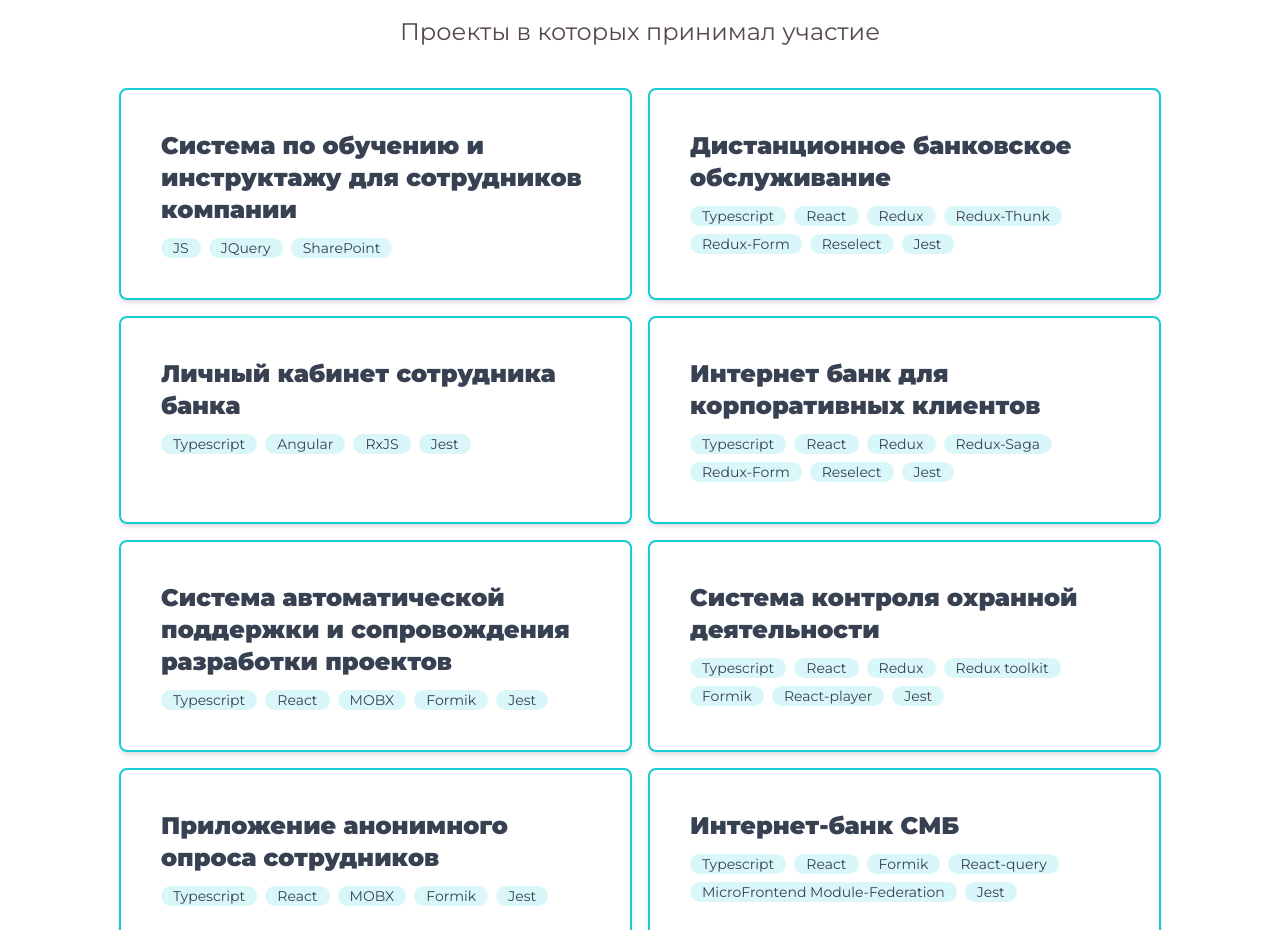
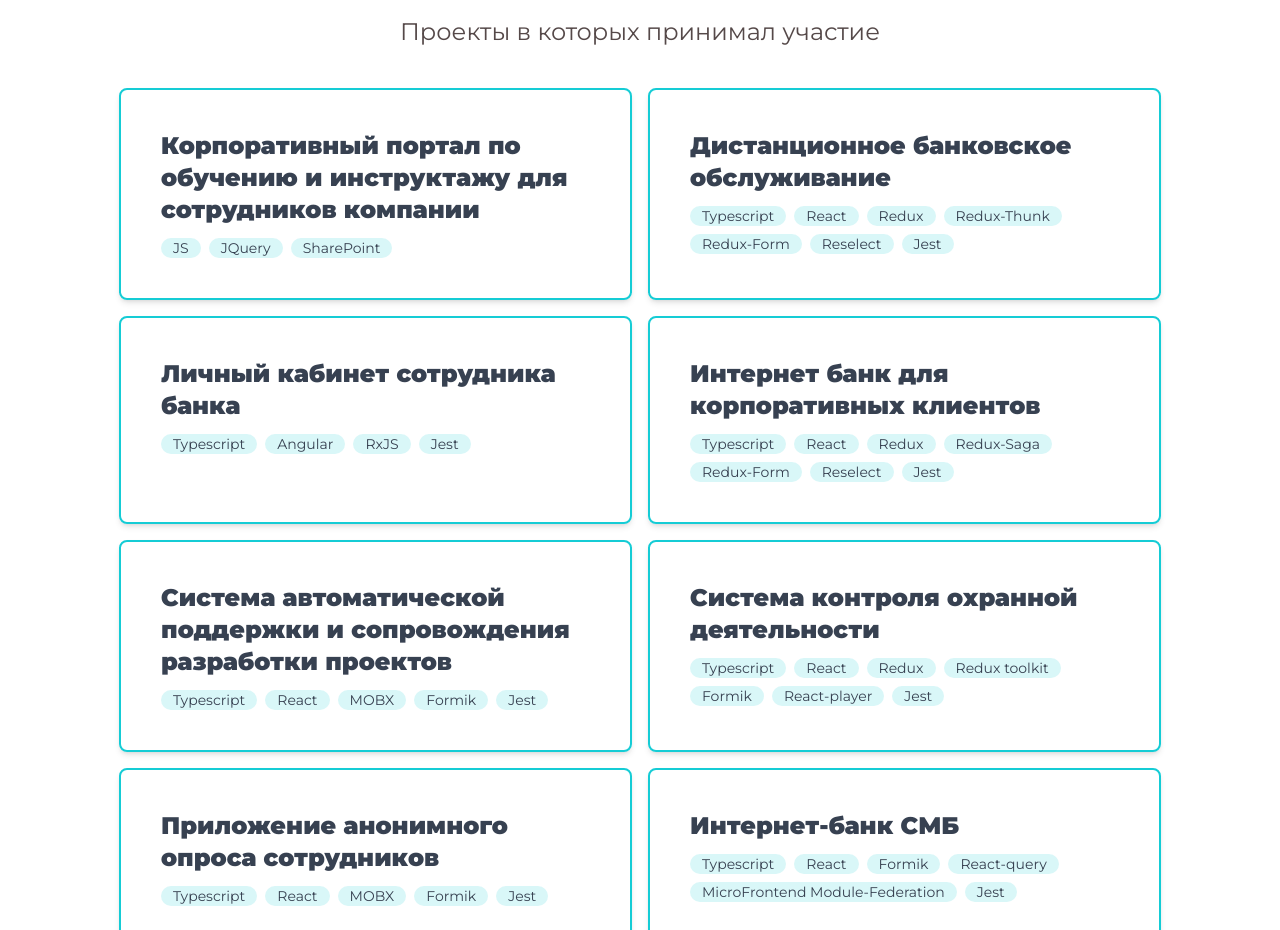
Before and after one commit to Gur58/portfolio, a React (Vite) app: page / in a window 1280 px wide. Shown: the part 1740-2670 px from the top of the page. Built offline with nearby package versions, Linux system fonts and the light colour scheme.

Commit message:
change projects list

```diff
--- a/src/components/Projects/projectsList.ts
+++ b/src/components/Projects/projectsList.ts
@@ -10,7 +10,7 @@ type ProjectsListType = Record<LangType, Array<ProjectsType>>
 export const projectList: ProjectsListType = {
     ru: [
         {
-            name: 'Система по обучению и инструктажу для сотрудников компании',
+            name: 'Корпоративный портал по обучению и инструктажу для сотрудников компании',
             stack: ['JS', 'JQuery', 'SharePoint']
         },
         {
@@ -44,7 +44,7 @@ export const projectList: ProjectsListType = {
     ],
     en: [
         {
-            name: 'Training and instruction system for company employees',
+            name: 'Corporate portal for training and instruction for company employees',
             stack: ['JS', 'JQuery', 'SharePoint']
         },
         {
```
